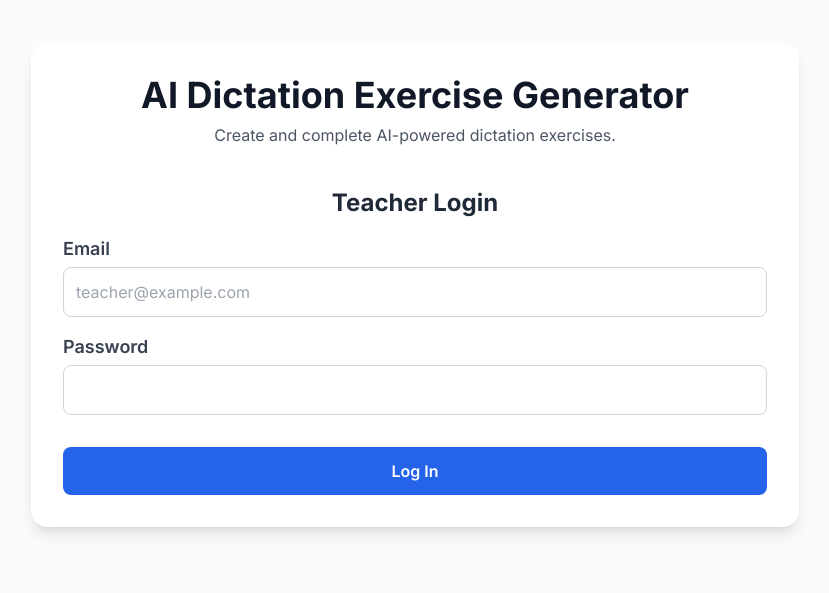
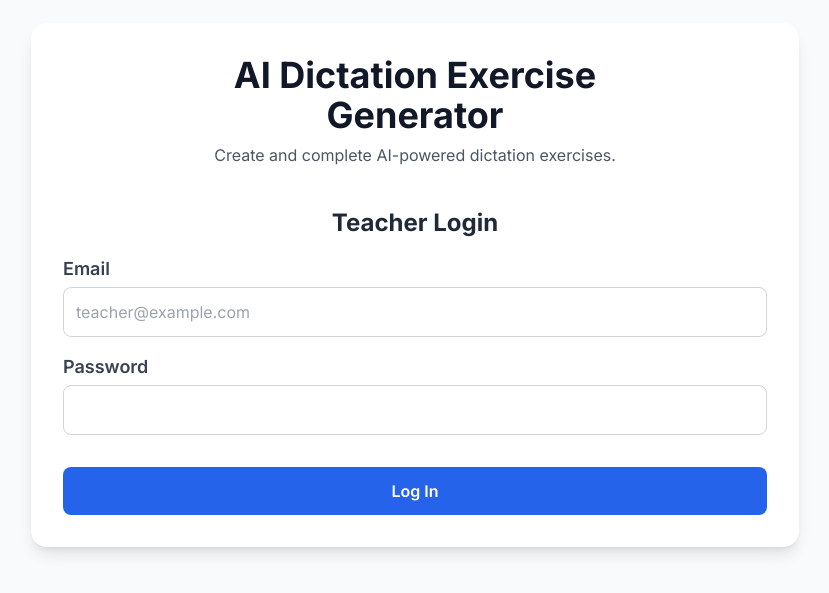
Before and after one commit to hihiruth/listening, a plain HTML site: page index.html in a window 1280 px wide. Shown: the part 115-708 px from the top of the page, without its empty margins (225-1054 px from the left). Drawn offline with nearby package versions, Linux system fonts and the light colour scheme; no server answers.

Commit message:
Update index.html

```diff
--- a/index.html
+++ b/index.html
@@ -59,7 +59,7 @@
     <main class="bg-white p-6 sm:p-8 rounded-2xl shadow-lg w-full max-w-3xl space-y-6">
         <!-- Header Section -->
         <header class="text-center relative">
-            <h1 class="text-3xl sm:text-4xl font-bold text-gray-900">AI Dictation Exercise Generator</h1>
+            <h1 class="text-3xl sm:text-4xl font-bold text-gray-900 px-20">AI Dictation Exercise Generator</h1>
             <p id="header-subtitle" class="text-gray-600 mt-2">Create and complete AI-powered dictation exercises.</p>
             <button id="logout-btn" class="hidden absolute top-0 right-0 bg-red-500 text-white py-2 px-4 rounded-lg text-sm font-semibold hover:bg-red-600 transition">Log Out</button>
         </header>
```
